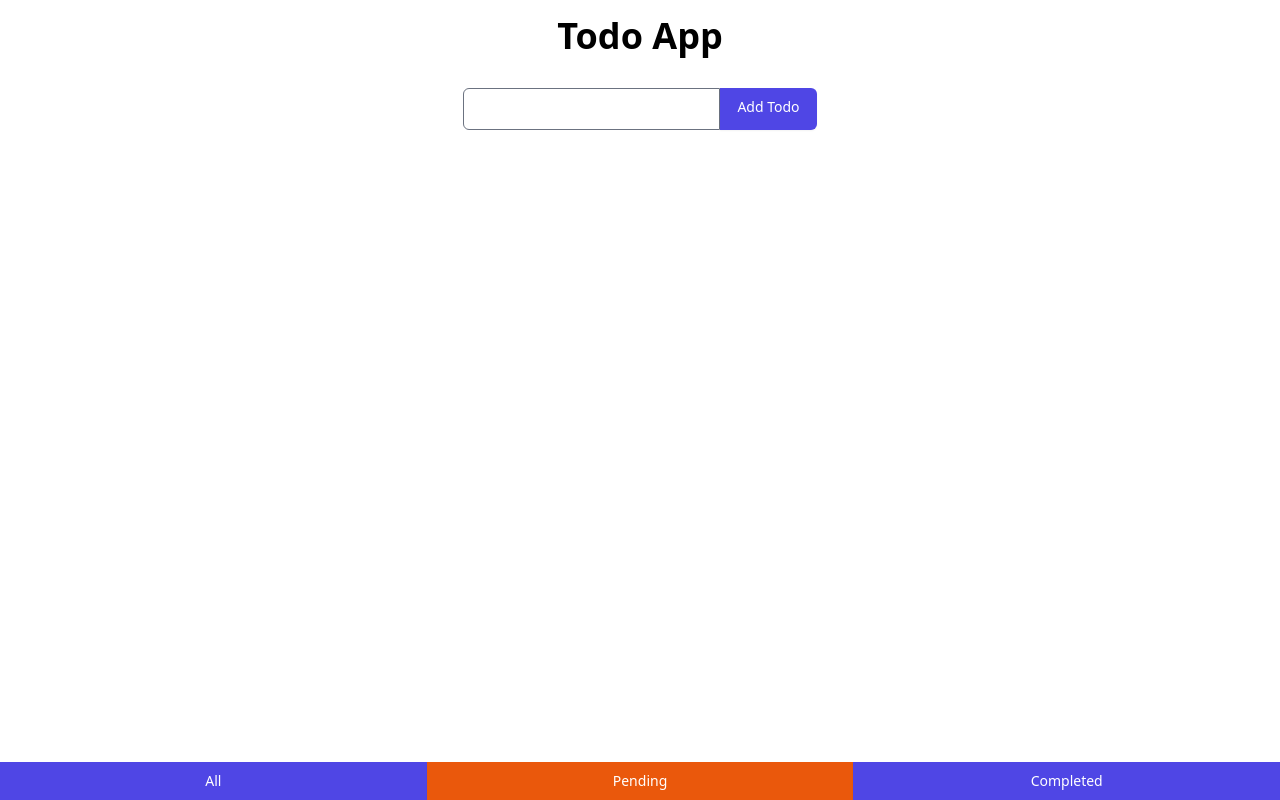
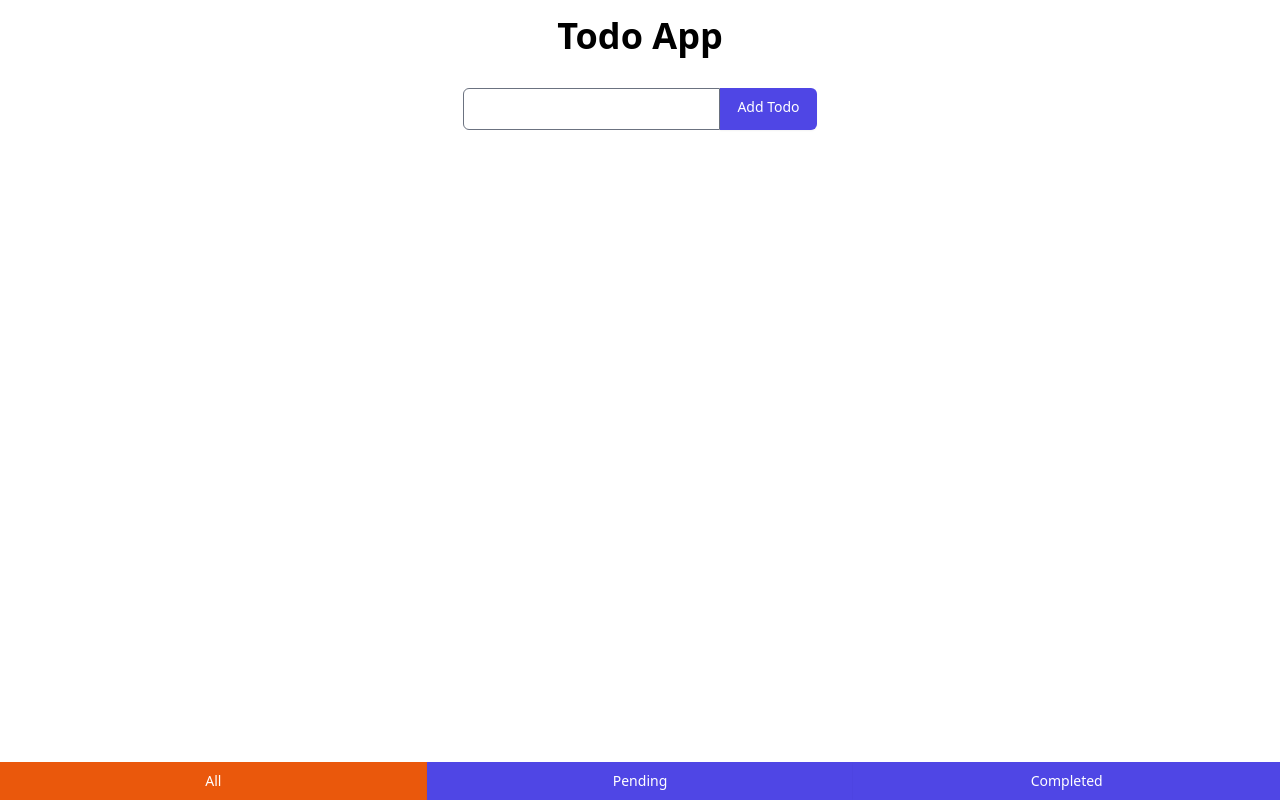
Before and after one commit to the-special-character/js-react-co-buffer, a React app: page / in a window 1280 px wide. Built offline with nearby package versions, Linux system fonts and the light colour scheme.

Commit message:
commit code

```diff
--- a/src/app.jsx
+++ b/src/app.jsx
@@ -1,11 +1,16 @@
-import React, { Component, createRef } from 'react';
-import clsx from 'clsx';
+import React, { PureComponent, createRef } from 'react';
 import './style.scss';
 import './todo.scss';
+import TodoForm from './todoForm';
+import TodoList from './todoList';
+import TodoFilter from './todoFilter';
 
-export default class App extends Component {
+// O(N)
+
+export default class App extends PureComponent {
   state = {
     todoList: [],
+    filterStatus: 'all',
   };
 
   todoTextRef = createRef();
@@ -26,14 +31,15 @@ export default class App extends Component {
       }),
       () => {
         this.todoTextRef.current.value = '';
-      }
+      },
     );
   };
 
   updateTodo = (item) => {
-    console.log(item);
     this.setState(({ todoList }) => {
-      const index = todoList.findIndex((x) => x.id === item.id);
+      const index = todoList.findIndex(
+        (x) => x.id === item.id,
+      );
       return {
         todoList: [
           ...todoList.slice(0, index),
@@ -45,77 +51,53 @@ export default class App extends Component {
   };
 
   deleteTodo = (item) => {
-    const isConfirmed = confirm('Are you sure want to delete this item');
+    const isConfirmed = confirm(
+      'Are you sure want to delete this item',
+    );
     if (isConfirmed) {
-      console.log(item);
       this.setState(({ todoList }) => {
-        const index = todoList.findIndex((x) => x.id === item.id);
+        const index = todoList.findIndex(
+          (x) => x.id === item.id,
+        );
         return {
-          todoList: [...todoList.slice(0, index), ...todoList.slice(index + 1)],
+          todoList: [
+            ...todoList.slice(0, index),
+            ...todoList.slice(index + 1),
+          ],
         };
       });
     }
   };
 
+  filterTodo = (filterStatus) => {
+    this.setState({ filterStatus });
+  };
+
   render() {
-    const { todoList } = this.state;
+    const { todoList, filterStatus } = this.state;
     console.log('render');
 
     return (
       <div className="todo">
         <h1 className="todo__title">Todo App</h1>
-        <form className="todo__form" onSubmit={this.addTodo}>
-          <div>
-            <label htmlFor="todoText" className="sr-only">
-              Todo Text
-            </label>
-            <input
-              ref={this.todoTextRef}
-              type="text"
-              id="todoText"
-              className="rounded-l-md"
+        <TodoForm
+          addTodo={this.addTodo}
+          ref={this.todoTextRef}
+        />
+        <div className="todo__list">
+          {todoList.length > 0 && (
+            <TodoList
+              todoList={todoList}
+              filterStatus={filterStatus}
+              updateTodo={this.updateTodo}
+              deleteTodo={this.deleteTodo}
             />
-          </div>
-          <button type="submit" className="btn rounded-r-md">
-            Add Todo
-          </button>
-        </form>
-        <div className="todo__list">
-          {todoList.map((x) => (
-            <div className="todo__list-item" key={x.id}>
-              <input
-                type="checkbox"
-                checked={x.isDone}
-                onChange={() => this.updateTodo(x)}
-              />
-              <p
-                className={clsx('px-4 flex-1', {
-                  'line-through': x.isDone,
-                })}
-              >
-                {x.text}
-              </p>
-              <button
-                type="button"
-                className="btn rounded-md"
-                onClick={() => this.deleteTodo(x)}
-              >
-                Delete
-              </button>
-            </div>
-          ))}
+          )}
         </div>
-        <div className="todo__filter">
-          <button type="button" className="btn flex-1">
-            All
-          </button>
-          <button type="button" className="btn btn--active flex-1">
-            Pending
-          </button>
-          <button type="button" className="btn flex-1">
-            Completed
-          </button>
-        </div>
+        <TodoFilter
+          filterStatus={filterStatus}
+          filterTodo={this.filterTodo}
+        />
       </div>
     );
   }
--- /dev/null
+++ b/src/todoFilter.jsx
@@ -0,0 +1,49 @@
+import clsx from 'clsx';
+import React, { memo } from 'react';
+import PropTypes from 'prop-types';
+
+function TodoFilter({ filterStatus, filterTodo }) {
+  console.log('Todo Filter render');
+  return (
+    <div className="todo__filter">
+      <button
+        type="button"
+        className={clsx('btn flex-1', {
+          'btn--active': filterStatus === 'all',
+        })}
+        onClick={() => filterTodo('all')}
+      >
+        All
+      </button>
+      <button
+        type="button"
+        className={clsx('btn flex-1', {
+          'btn--active': filterStatus === 'pending',
+        })}
+        onClick={() => filterTodo('pending')}
+      >
+        Pending
+      </button>
+      <button
+        type="button"
+        className={clsx('btn flex-1', {
+          'btn--active': filterStatus === 'completed',
+        })}
+        onClick={() => filterTodo('completed')}
+      >
+        Completed
+      </button>
+    </div>
+  );
+}
+
+TodoFilter.propTypes = {
+  filterStatus: PropTypes.oneOf([
+    'all',
+    'pending',
+    'completed',
+  ]).isRequired,
+  filterTodo: PropTypes.func.isRequired,
+};
+
+export default memo(TodoFilter);
--- /dev/null
+++ b/src/todoForm.jsx
@@ -0,0 +1,30 @@
+import React, { forwardRef, memo } from 'react';
+import PropTypes from 'prop-types';
+
+const TodoForm = forwardRef(({ addTodo }, ref) => {
+  console.log('Todo Form render');
+  return (
+    <form className="todo__form" onSubmit={addTodo}>
+      <div>
+        <label htmlFor="todoText" className="sr-only">
+          Todo Text
+        </label>
+        <input
+          ref={ref}
+          type="text"
+          id="todoText"
+          className="rounded-l-md"
+        />
+      </div>
+      <button type="submit" className="btn rounded-r-md">
+        Add Todo
+      </button>
+    </form>
+  );
+});
+
+TodoForm.propTypes = {
+  addTodo: PropTypes.func.isRequired,
+};
+
+export default memo(TodoForm);
--- /dev/null
+++ b/src/todoList.jsx
@@ -0,0 +1,70 @@
+import clsx from 'clsx';
+import React, { memo } from 'react';
+import PropTypes from 'prop-types';
+
+function TodoList({
+  todoList,
+  filterStatus,
+  updateTodo,
+  deleteTodo,
+}) {
+  console.log('Todo List render');
+  return (
+    <>
+      {/* O(N) */}
+      {todoList.map((x) => {
+        if (
+          filterStatus === 'all' ||
+          (filterStatus === 'pending' &&
+            x.isDone === false) ||
+          (filterStatus === 'completed' &&
+            x.isDone === true)
+        ) {
+          return (
+            <div className="todo__list-item" key={x.id}>
+              <input
+                type="checkbox"
+                checked={x.isDone}
+                onChange={() => updateTodo(x)}
+              />
+              <p
+                className={clsx('px-4 flex-1', {
+                  'line-through': x.isDone,
+                })}
+              >
+                {x.text}
+              </p>
+              <button
+                type="button"
+                className="btn rounded-md"
+                onClick={() => deleteTodo(x)}
+              >
+                Delete
+              </button>
+            </div>
+          );
+        }
+        return null;
+      })}
+    </>
+  );
+}
+
+TodoList.propTypes = {
+  todoList: PropTypes.arrayOf(
+    PropTypes.exact({
+      id: PropTypes.number.isRequired,
+      text: PropTypes.string.isRequired,
+      isDone: PropTypes.bool.isRequired,
+    }).isRequired,
+  ).isRequired,
+  filterStatus: PropTypes.oneOf([
+    'all',
+    'pending',
+    'completed',
+  ]).isRequired,
+  updateTodo: PropTypes.func.isRequired,
+  deleteTodo: PropTypes.func.isRequired,
+};
+
+export default memo(TodoList);
```
Also changed, not shown: .eslintrc.js, .prettierrc.json.
